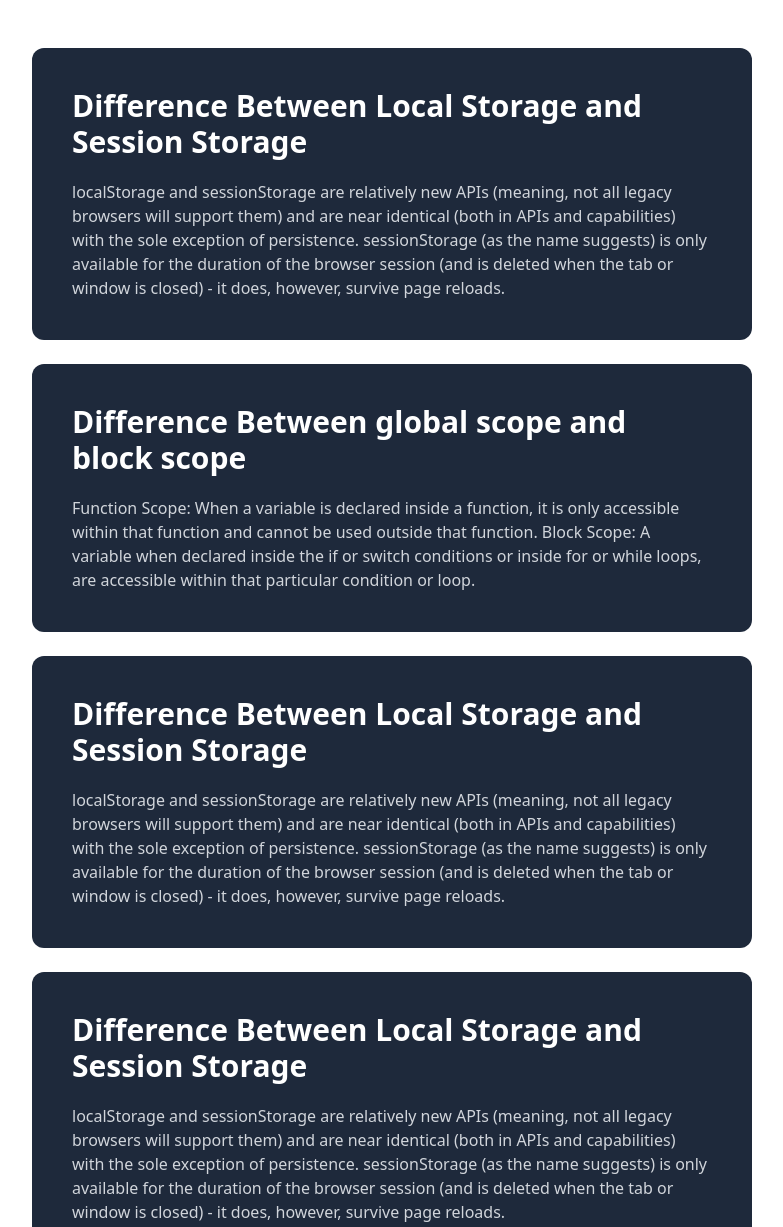
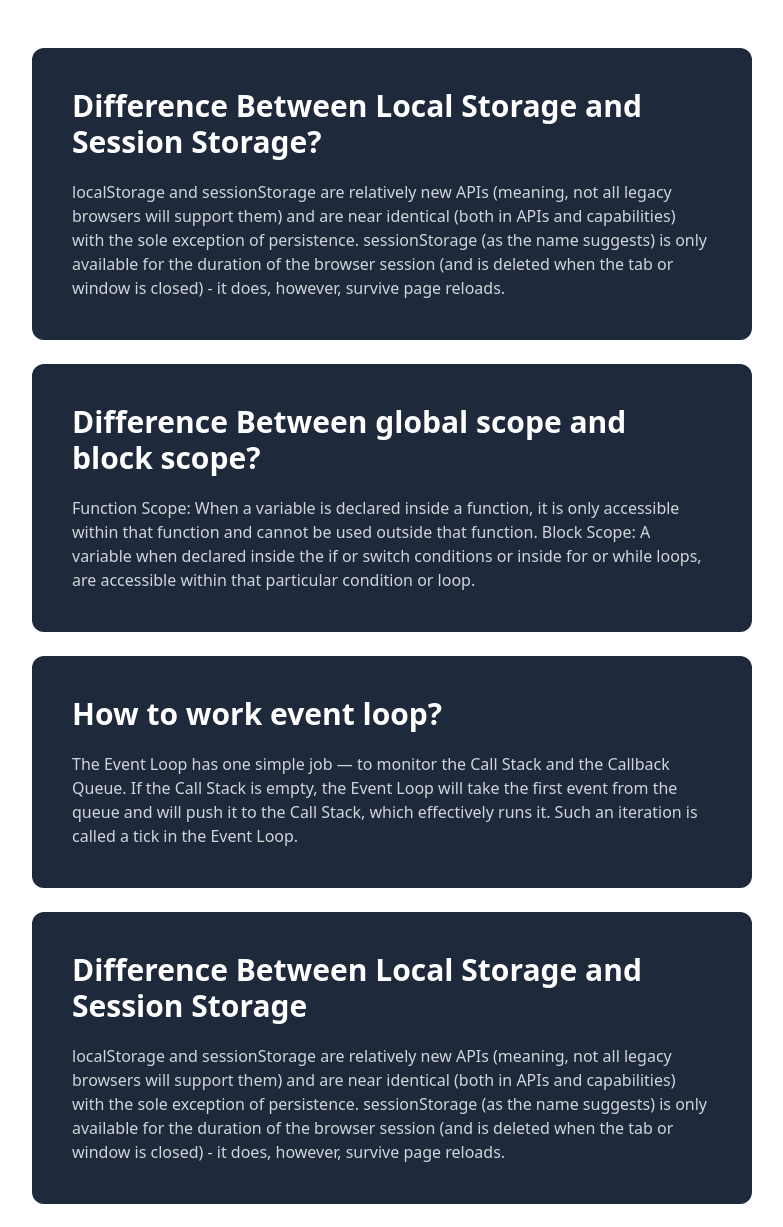
Before and after one commit to alamin-18/typing-master, a plain HTML site: page blog.html in a window 1280 px wide. Shown: the top 1227 px of the page, without its empty margins (248-1031 px from the left). After the commit the page ends 1204 px from the top, so only its background shows below. Drawn offline with nearby package versions, Linux system fonts and the light colour scheme.

Commit message:
3rd blog added

```diff
--- a/blog.html
+++ b/blog.html
@@ -13,7 +13,7 @@
         <section class="w-9/12 mx-auto mt-12">
             <div class="w-9/12 mx-auto bg-slate-800 p-10 mt-6 rounded-xl">
                 <div class="mb-5">
-                    <h1 class=" text-white text-3xl font-semibold">Difference Between Local Storage and Session Storage</h1>
+                    <h1 class=" text-white text-3xl font-semibold">Difference Between Local Storage and Session Storage?</h1>
                 </div>
                 <div>
                     <p class="text-gray-300">localStorage and sessionStorage are relatively new APIs (meaning, not all legacy browsers will support them) and are near identical (both in APIs and capabilities) with the sole exception of persistence. sessionStorage (as the name suggests) is only available for the duration of the browser session (and is deleted when the tab or window is closed) - it does, however, survive page reloads.</p>
@@ -21,7 +21,7 @@
             </div>
             <div class="w-9/12 mx-auto bg-slate-800 p-10 mt-6 rounded-xl">
                 <div class="mb-5">
-                    <h1 class=" text-white text-3xl font-semibold">Difference Between global scope and block scope</h1>
+                    <h1 class=" text-white text-3xl font-semibold">Difference Between global scope and block scope?</h1>
                 </div>
                 <div>
                     <p class="text-gray-300">Function Scope: When a variable is declared inside a function, it is only accessible within that function and cannot be used outside that function. Block Scope: A variable when declared inside the if or switch conditions or inside for or while loops, are accessible within that particular condition or loop.</p>
@@ -29,10 +29,10 @@
             </div>
             <div class="w-9/12 mx-auto bg-slate-800 p-10 mt-6 rounded-xl">
                 <div class="mb-5">
-                    <h1 class=" text-white text-3xl font-semibold">Difference Between Local Storage and Session Storage</h1>
+                    <h1 class=" text-white text-3xl font-semibold">How to work event loop?</h1>
                 </div>
                 <div>
-                    <p class="text-gray-300">localStorage and sessionStorage are relatively new APIs (meaning, not all legacy browsers will support them) and are near identical (both in APIs and capabilities) with the sole exception of persistence. sessionStorage (as the name suggests) is only available for the duration of the browser session (and is deleted when the tab or window is closed) - it does, however, survive page reloads.</p>
+                    <p class="text-gray-300">The Event Loop has one simple job — to monitor the Call Stack and the Callback Queue. If the Call Stack is empty, the Event Loop will take the first event from the queue and will push it to the Call Stack, which effectively runs it. Such an iteration is called a tick in the Event Loop.</p>
                 </div>
             </div>
             <div class="w-9/12 mx-auto bg-slate-800 p-10 mt-6 rounded-xl">
```
